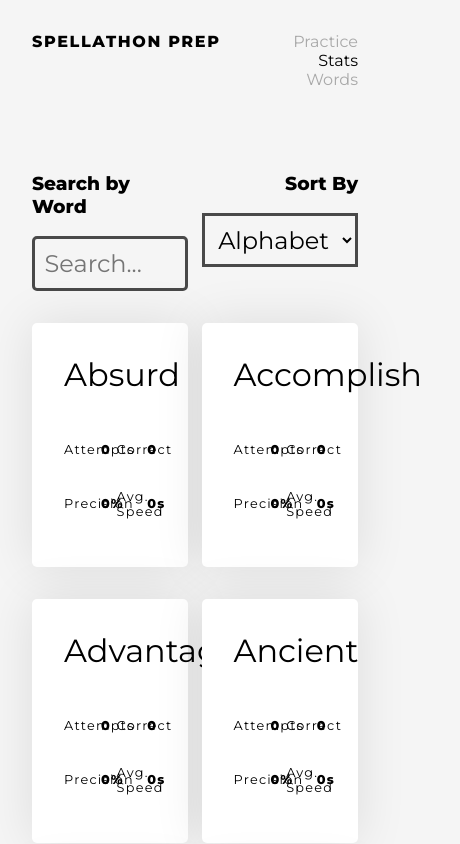
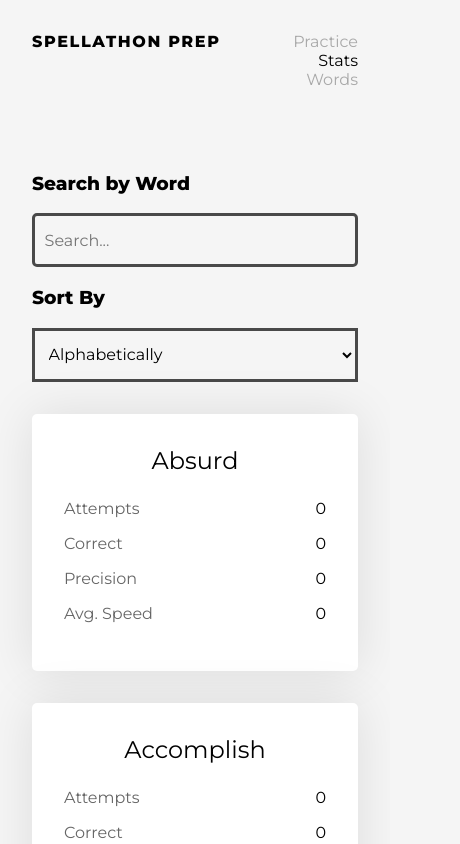
Before and after one commit to fardeem/spellings, a React (Create React App) app: page /stats in a window 390 px wide. Shown: the top 844 px of the page, 460 px wide, since content can reach past the window. Built offline with nearby package versions, Linux system fonts and the light colour scheme.

Commit message:
Make stats page responsive

```diff
--- a/src/components/StatOnWord.jsx
+++ b/src/components/StatOnWord.jsx
@@ -11,16 +11,24 @@ const StatOnWord = ({
 }) => (
   <>
     <p>{word}</p>
-    <dl className={styles.detailsList}>
-      <dt className={styles.detailsItem}>Attempts</dt>
-      <dd className={styles.detailsDesc}>{attempts}</dd>
-      <dt className={styles.detailsItem}>Correct</dt>
-      <dd className={styles.detailsDesc}>{correctAttempts}</dd>
-      <dt className={styles.detailsItem}>Precision</dt>
-      <dd className={styles.detailsDesc}>{Math.round(precision * 100)}%</dd>
-      <dt className={styles.detailsItem}>Avg. Speed</dt>
-      <dd className={styles.detailsDesc}>{Math.round(avgSpeed / 1000)}s</dd>
-    </dl>
+    <ul className={styles.detailsList}>
+      <li>
+        <span>Attempts</span>
+        <span>{attempts}</span>
+      </li>
+      <li>
+        <span>Correct</span>
+        <span>{correctAttempts}</span>
+      </li>
+      <li>
+        <span>Precision</span>
+        <span>{Math.round(precision * 100)}</span>
+      </li>
+      <li>
+        <span>Avg. Speed</span>
+        <span>{Math.round(avgSpeed / 1000)}</span>
+      </li>
+    </ul>
   </>
 );
 
--- a/src/components/StatOnWord.module.css
+++ b/src/components/StatOnWord.module.css
@@ -1,28 +1,14 @@
 .detailsList {
-  display: flex;
-  flex-wrap: wrap;
-  margin: 0;
-  align-items: center;
+  padding: 0;
+  list-style-type: none;
 }
 
-.detailsItem {
-  width: 40%;
-  letter-spacing: 0.1em;
+.detailsList > li {
+  display: flex;
+  justify-content: space-between;
+  margin-bottom: 1rem;
 }
 
-.detailsItem:nth-of-type(2n) {
-  padding-left: 0.5em;
+.detailsList li span:first-of-type {
+  opacity: 0.6;
 }
-
-.detailsDesc {
-  width: 10%;
-  margin: 0;
-  font-weight: 800;
-  letter-spacing: 0.1em;
-}
-
-.detailsItem,
-.detailsDesc {
-  padding: 1rem 0;
-  font-size: 0.8em;
-}
--- a/src/pages/Stats.module.css
+++ b/src/pages/Stats.module.css
@@ -13,31 +13,40 @@
   border-radius: 5px;
   margin-bottom: 2rem;
   box-shadow: 0px 0px 50px 0px rgba(0, 0, 0, 0.1);
-  max-width: 48%;
+  max-width: 100%;
   width: 100%;
 }
 
 .item p {
   margin-top: 0;
   text-align: center;
-  font-size: 2rem;
+  font-size: 1.5rem;
   text-transform: capitalize;
+}
+
+@media (min-width: 550px) {
+  .item p {
+    font-size: 2rem;
+  }
 }
 
 .optionsPanel {
   display: flex;
   justify-content: space-between;
   margin-bottom: 2rem;
+
+  flex-direction: column;
 }
 
 .optionsPanel > div {
-  max-width: 48%;
+  max-width: 100%;
   width: 100%;
 }
 
 .optionsPanel input {
   border-radius: 5px;
   width: 100%;
+  height: 54px;
 }
 
 .optionsPanel select {
@@ -46,6 +55,22 @@
   margin: 0;
 }
 
-.sortSection h3 {
-  text-align: right;
+.optionsPanel input,
+.optionsPanel select {
+  font-size: 1rem;
 }
+
+@media (min-width: 550px) {
+  .optionsPanel {
+    flex-direction: row;
+  }
+
+  .optionsPanel > div,
+  .item {
+    max-width: 48%;
+  }
+
+  .sortSection h3 {
+    text-align: right;
+  }
+}
```
